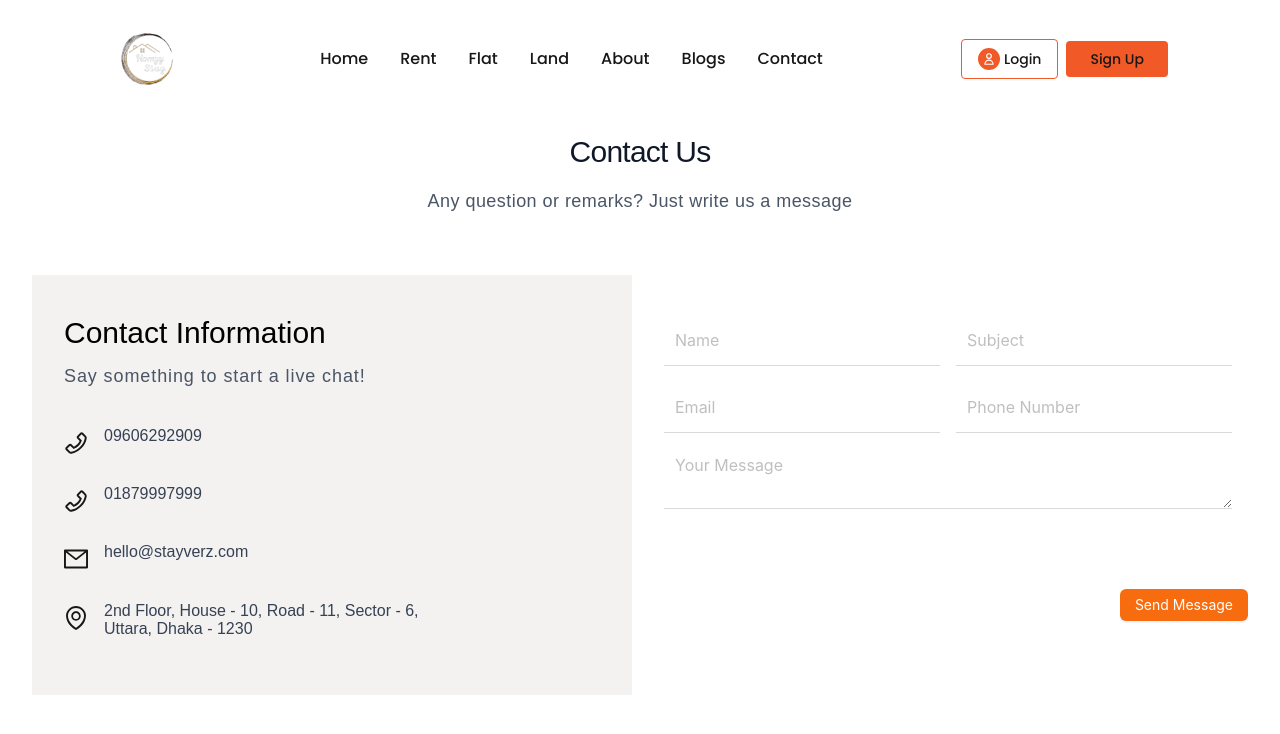
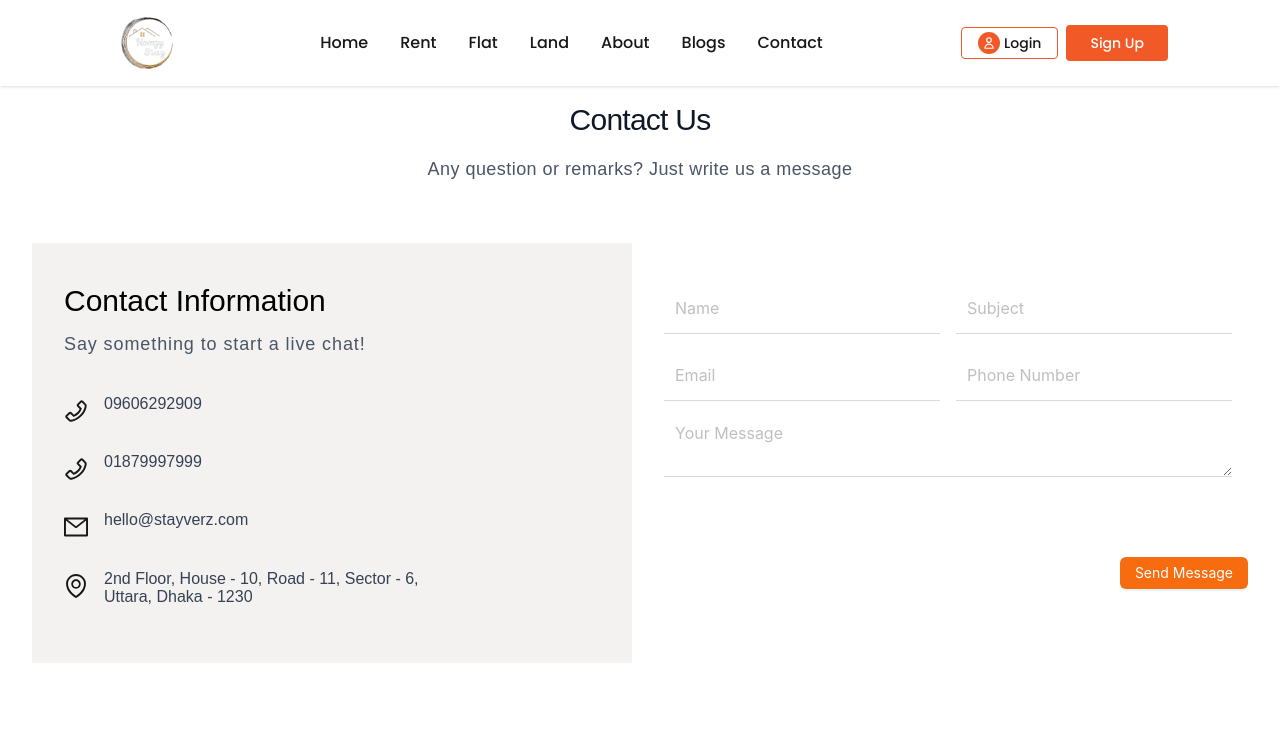
Before and after one commit to abdullah-okobiz/property-rental-client, a Next.js app: page /contact in a window 1280 px wide. Shown: the top 734 px of the page. Built offline with nearby package versions, Linux system fonts and the light colour scheme; no server answers.

Commit message:
nav bar design , sticky Navbar

```diff
--- a/src/app/(withCommonLayout)/page.tsx
+++ b/src/app/(withCommonLayout)/page.tsx
@@ -10,7 +10,7 @@ const page = async () => {
 
   console.log("try to find all rents",rents)
   return (
-    <div>
+    <div className="py-4">
       <Banner banners={banners} />
 
       <RentSection />
--- a/src/components/header/Navbar/Navbar.tsx
+++ b/src/components/header/Navbar/Navbar.tsx
@@ -1,17 +1,39 @@
-import React from "react";
+"use client";
+import React, { useEffect, useState } from "react";
 import logo from "@/assets/logo/stayverz.png";
 import Image from "next/image";
 import { menuList } from "@/utilits/menuList";
 import Link from "next/link";
 import { HiOutlineUser } from "react-icons/hi";
 import { poppins } from "@/app/font";
+
 const Navbar = () => {
+  const [isSticky, setIsSticky] = useState(false);
+
+  useEffect(() => {
+    const handleScroll = () => {
+      setIsSticky(window.scrollY > 50);
+    };
+    window.addEventListener("scroll", handleScroll);
+    return () => window.removeEventListener("scroll", handleScroll);
+  }, []);
+
   return (
-    <div className="Container py-4 md:py-6">
+    <div
+      className={`w-full top-0 z-50 transition-all ease-in-out transform duration-300 ${
+        isSticky ? "fixed bg-white shadow-md" : "relative"
+      }`}
+    >
+      <div className="Container py-2 md:py-2 shadow-sm ">
         <div className="flex items-center justify-between">
           <div>
-          <Image src={logo} alt="logo" width={120} height={120} className="w-[80px] md:w-[70px] " />
-          {/* <h2 className="text-2xl font-semibold text-[#F15927]">Homzystay</h2> */}
+            <Image
+              src={logo}
+              alt="logo"
+              width={120}
+              height={120}
+              className="w-[80px] md:w-[70px]"
+            />
           </div>
 
           <div className="lg:flex hidden items-center justify-center xl:gap-8 gap-6">
@@ -31,15 +53,16 @@ const Navbar = () => {
           <div
             className={`flex items-center justify-center gap-2 font-medium text-sm ${poppins.className}`}
           >
-          <button className="flex cursor-pointer items-center gap-1 border border-primary px-4 py-2 rounded">
+            <button className="flex cursor-pointer items-center gap-1 border border-primary px-4 py-1 rounded">
               <span className="p-1 rounded-full bg-primary text-[#fff]">
                 <HiOutlineUser />
-            </span>{" "}
+              </span>
               <span>Login</span>
             </button>
-          <button className="px-6 py-2 cursor-pointer bg-primary rounded text-[#fff] text-base hidden md:block">
+            <button className="px-6 py-2 cursor-pointer bg-primary rounded !text-[#fff] hidden md:block">
               Sign Up
             </button>
+          </div>
         </div>
       </div>
     </div>
```
Lines whose indentation alone changed are shown as unchanged.
